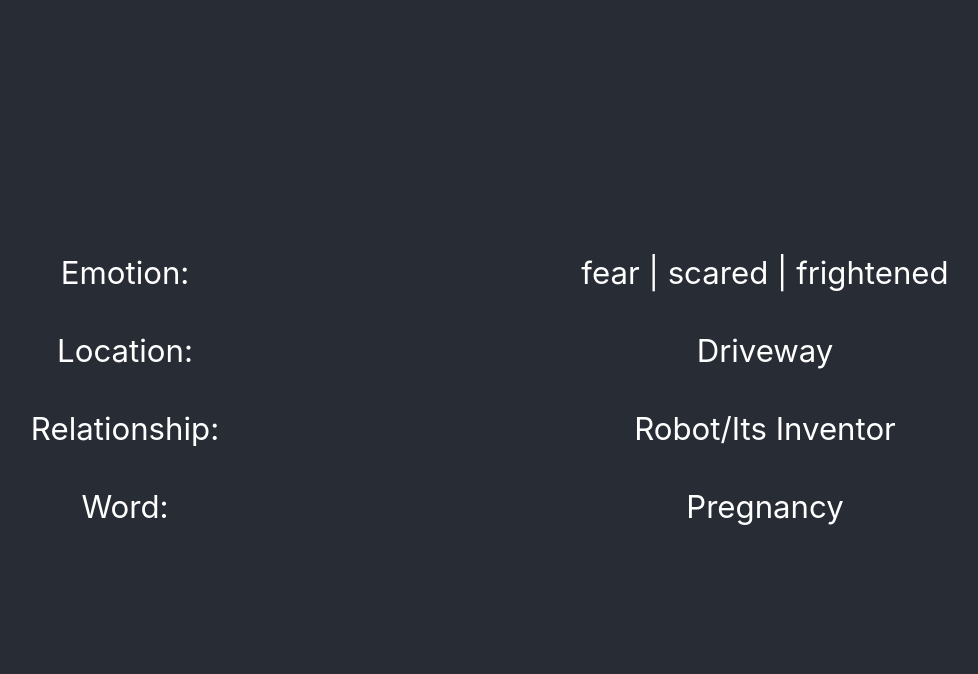
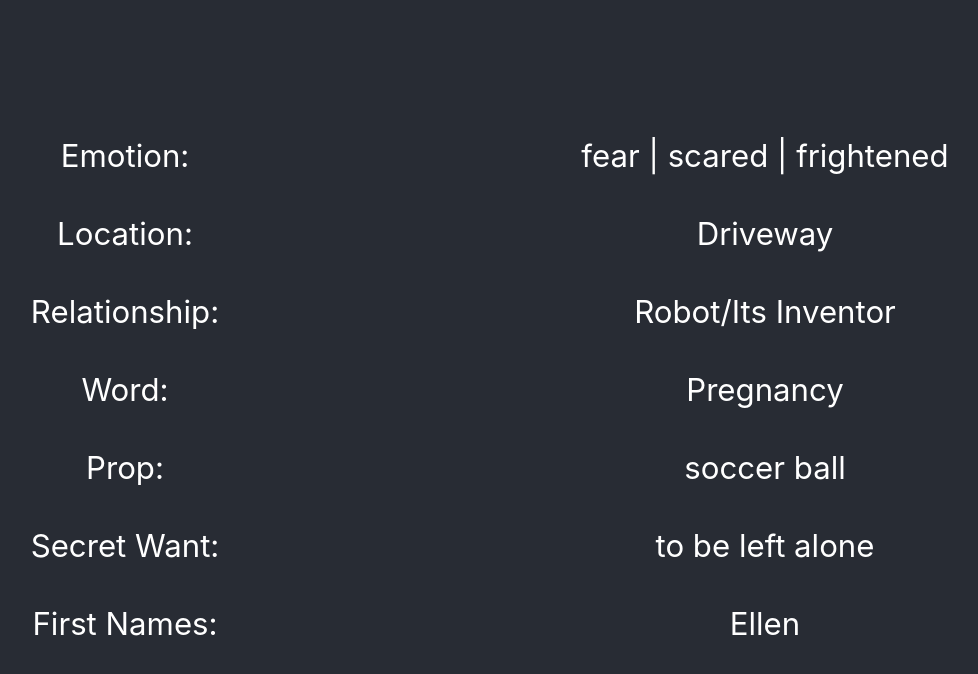
Before and after one commit to diogo149/simple_improv, a React (Create React App) app: page / in a window 1280 px wide. Shown: the top 674 px of the page, without its empty margins (195-1173 px from the left). Built offline with nearby package versions, Linux system fonts and the light colour scheme.

Commit message:
add more gens

```diff
--- a/src/App.js
+++ b/src/App.js
@@ -3,6 +3,7 @@ import React from 'react';
 import './App.css';
 import Emotions from './constants/Emotions';
 import CanIGetA from './constants/CanIGetA';
+import CustomChoices from './constants/CustomChoices';
 
 
 function randomItem(items) {
@@ -34,7 +35,10 @@ const generators = {
   "Emotion": Emotions.combined,
   "Location": CanIGetA.locations,
   "Relationship": CanIGetA.relationships,
-  "Word": CanIGetA.words
+  "Word": CanIGetA.words,
+  "Prop": CustomChoices.props,
+  "Secret Want": CustomChoices.secretWants,
+  "First Names": CustomChoices.firstNames
 }
 
 class GeneratorDisplay extends React.Component {
--- /dev/null
+++ b/src/constants/CustomChoices.js
@@ -0,0 +1,68 @@
+const props = [
+  "soccer ball",
+  "basketball",
+  "yoyo",
+  "tea",
+  "beer"
+];
+
+const secretWants = [
+  "validation",
+  "a hug",
+  "power",
+  "efficiency",
+  "to be left alone",
+  "a surprise",
+  "to be feared",
+  "to be the one",
+  "romance",
+  "legacy",
+  "the newest thing",
+  "a gift",
+  "acts of service",
+  "make a deal",
+  "to have someone else do your job",
+  "be taught how to read",
+  "be seen as smart",
+  "your soul",
+  "to be serenaded",
+  "be seen as funny",
+  "apology",
+  "forgiveness"
+];
+
+const firstNames = [
+  "Corbin",
+  "Trevor",
+  "Chad",
+  "Clen",
+  "Jed",
+  "Cleetus",
+  "Steven",
+  "Spencer",
+  "Antonio",
+  "Clarence",
+  "Beauregard",
+  "William",
+  "Albert",
+
+  "Sam",
+  "Jordan",
+  "Morgan",
+  "Taylor",
+  "Madison",
+
+  "Ursula",
+  "Sheryl",
+  "Clarabelle",
+  "Dorothy",
+  "Eve",
+  "Clarice",
+  "Ellen"
+];
+
+export default {
+  props,
+  secretWants,
+  firstNames
+};
```
